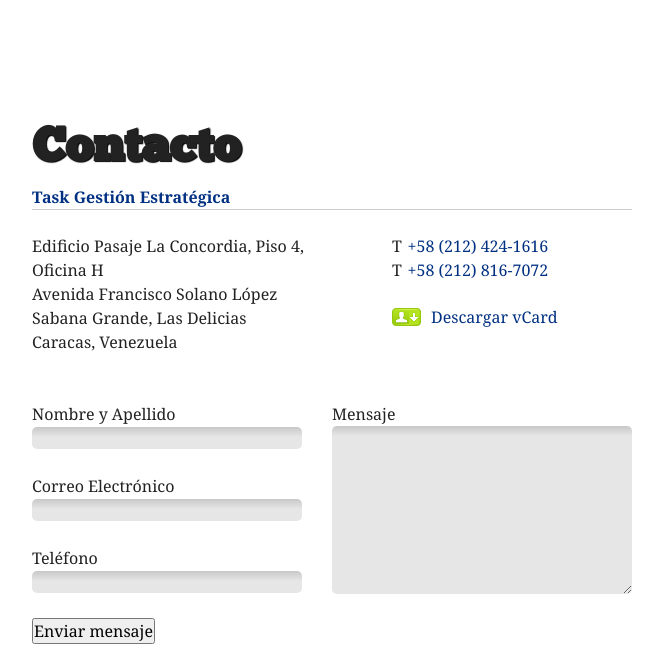
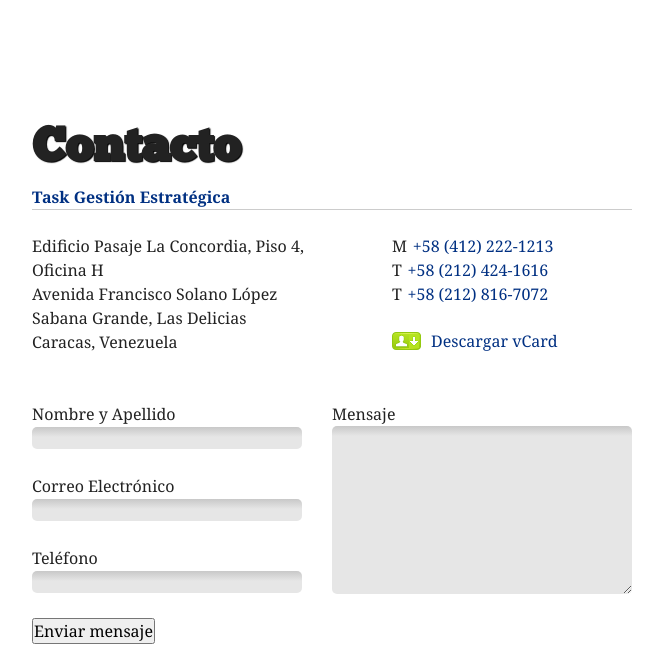
Before and after one commit to gesteves/taskgestion, a Python web app: template templates/index.html in a window 1280 px wide. Shown: the part 4360-5027 px from the top of the page, without its empty margins (358-1021 px from the left). Run offline with Jinja, Linux system fonts and the light colour scheme; the template is opened without the code that fills it, so the values that code supplies are empty; some libraries are stand-ins or nearby versions.

Commit message:
Added mobile

```diff
--- a/templates/contacto.html
+++ b/templates/contacto.html
@@ -9,6 +9,7 @@
 	</div>
 
 	<ul>
+		<li class="tel"><abbr>M</abbr> <a href="tel:+584122221213" class="value">+58 (412) 222-1213</a></li>
 		<li class="tel"><abbr>T</abbr> <a href="tel:+582124241616" class="value">+58 (212) 424-1616</a></li>
 		<li class="tel"><abbr>T</abbr> <a href="tel:+582128167072" class="value">+58 (212) 816-7072</a></li>
 	</ul>
```
